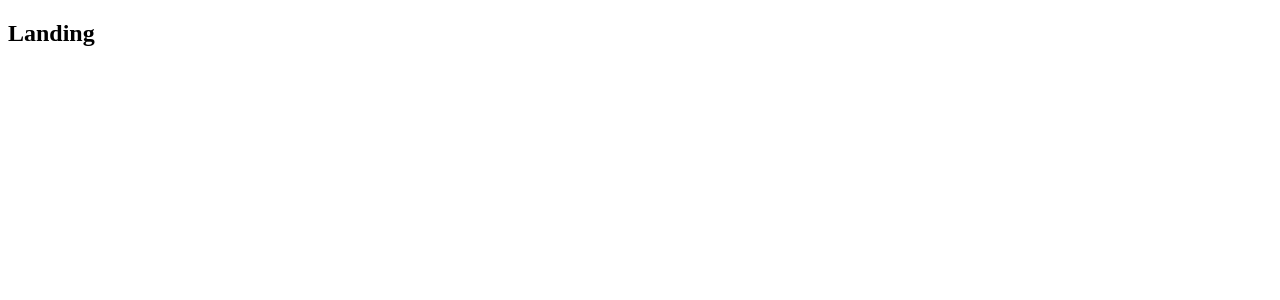
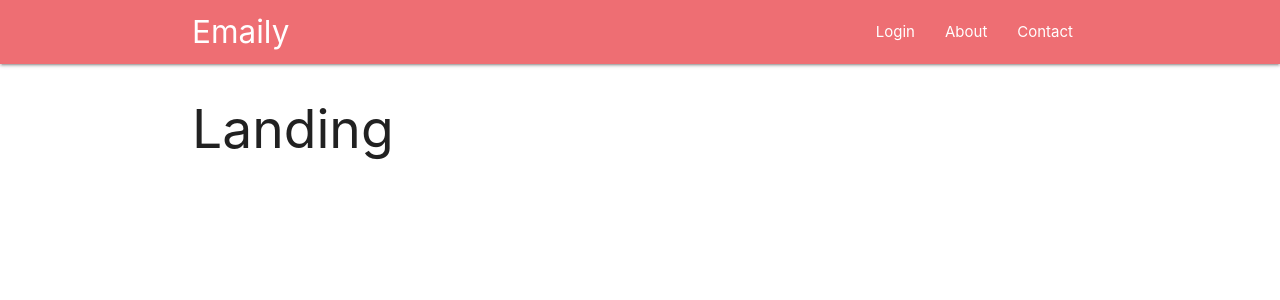
Before and after one commit to KiranMungekar/react-test, a React (Create React App) app in the folder client/: page / in a window 1280 px wide. Shown: the top 300 px of the page. Built offline with nearby package versions, Linux system fonts and the light colour scheme.

Commit message:
added axios and redux thunk

```diff
--- a/client/package.json
+++ b/client/package.json
@@ -4,7 +4,9 @@
   "private": true,
   "dependencies": {
     "@material-ui/core": "^3.7.1",
+    "axios": "^0.18.0",
     "http-proxy-middleware": "^0.19.1",
+    "materialize-css": "^1.0.0",
     "mdbreact": "^4.8.6",
     "react": "^16.7.0",
     "react-bootstrap": "^0.32.4",
@@ -12,7 +14,8 @@
     "react-redux": "^6.0.0",
     "react-router-dom": "^4.3.1",
     "react-scripts": "2.1.1",
-    "redux": "^4.0.1"
+    "redux": "^4.0.1",
+    "redux-thunk": "^2.3.0"
   },
   "scripts": {
     "start": "react-scripts start",
--- /dev/null
+++ b/client/src/actions/types.js
@@ -0,0 +1 @@
+export const FETCH_USER = 'fetch_user';
--- a/client/src/components/App.js
+++ b/client/src/components/App.js
@@ -1,19 +1,25 @@
 import React from 'react';
 import { BrowserRouter, Route } from 'react-router-dom';
 
-const Header = () => <h2>Header</h2>
+
+import Header from './Header';
+
+
 const Dashboard = () => <h2>Dashboared</h2>
 const SurveyNew = () => <h2>SurveyNew</h2>
 const Landing = () => <h2>Landing</h2>
 
 const App =() =>{
     return(
-        <div>
+        <div className="">
            <BrowserRouter>
             <div>
-                <Route exact = {true} path="/" component={Landing} />
-                <Route path="/Dashboared" component={Dashboard} />
-                <Route path="/Survey/new" component={SurveyNew} />
+                <Header></Header>
+                <div className="container">
+                    <Route exact = {true} path="/" component={Landing} />
+                    <Route path="/Dashboared" component={Dashboard} />
+                    <Route path="/Survey/new" component={SurveyNew} />
+                </div>
             </div>
            </BrowserRouter>
         </div>
--- /dev/null
+++ b/client/src/components/Header.js
@@ -0,0 +1,26 @@
+import React from 'react';
+import {Component} from 'react';
+
+
+class Header extends Component {
+    constructor(props) {
+        super(props);
+        this.state = {  }
+    }
+    render() {
+        return (
+            <nav>
+                <div className="nav-wrapper container">
+                <a href="#" className="brand-logo">Emaily</a>
+                <ul id="nav-mobile" class="right hide-on-med-and-down">
+                    <li><a href="#">Login</a></li>
+                    <li><a href="#">About</a></li>
+                    <li><a href="#">Contact</a></li>
+                </ul>
+                </div>
+            </nav>
+         );
+    }
+}
+
+export default Header;
--- a/client/src/index.js
+++ b/client/src/index.js
@@ -2,13 +2,20 @@ import React from 'react';
 import ReactDOM from 'react-dom';
 import {Provider} from 'react-redux';
 import {createStore, applyMiddleware} from 'redux';
+import  '../node_modules/materialize-css/dist/css/materialize.min.css'
 
+import reduxThunk from 'redux-thunk';
+
+//component
 import App from './components/App';
 
+// Reducers
 import reducers from './reducers';
 
+//Action Creaters
 
-const store = createStore(()=>[], {}, applyMiddleware());
+
+const store = createStore(()=>reducers, {}, applyMiddleware(reduxThunk));
 
 ReactDOM.render(
     <Provider store={store}><App/></Provider>,
--- a/client/src/reducers/index.js
+++ b/client/src/reducers/index.js
@@ -1,6 +1,6 @@
  import { combineReducers} from 'redux';
  import authReducer from './authReducer';
-
+ import 'materialize-css/dist/css/materialize.min.css'
  export default combineReducers ({
      auth: authReducer
  });
```
Also changed, not shown: client/src/actions/index.js (added, +11 -0 lines), client/src/setupProxy.js (added, +8 -0 lines), 1 other file (tests, documents, lock files or other folders).
